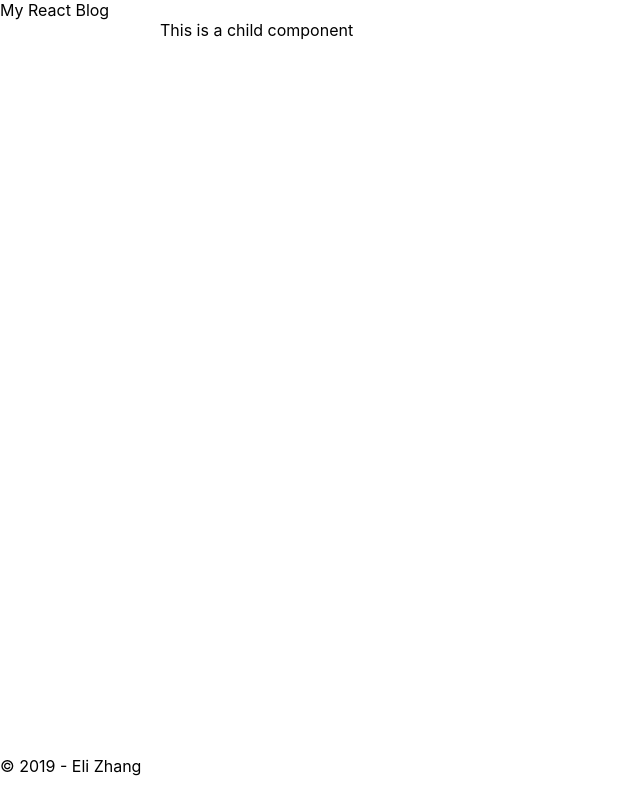
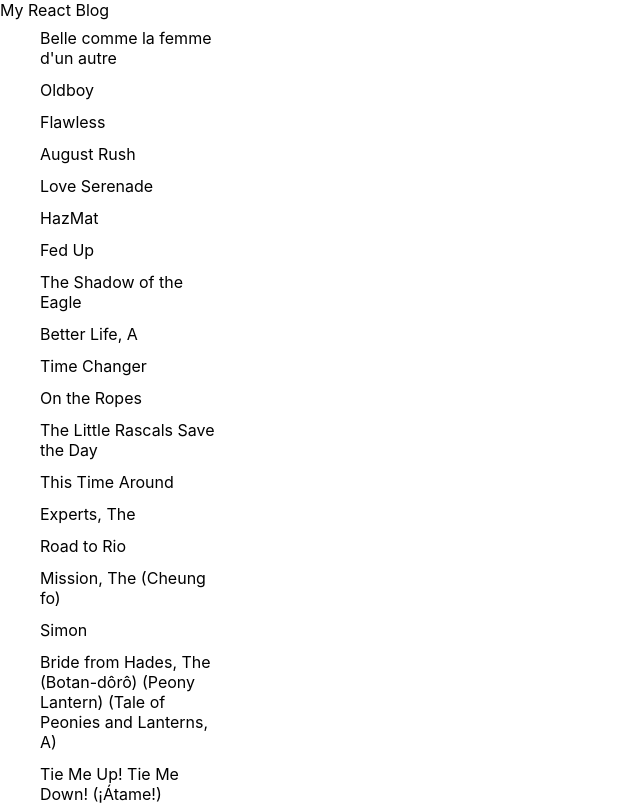
Before and after one commit to elizhang227/blog-react, a React (Create React App) app: page / in a window 1280 px wide. Shown: the top 805 px of the page, without its empty margins (0-640 px from the left). Built offline with nearby package versions, Linux system fonts and the light colour scheme.

Commit message:
added styling

```diff
--- a/src/App.js
+++ b/src/App.js
@@ -1,5 +1,4 @@
 import React from 'react';
-import styled from 'styled-components';
 
 import * as Data from './data/data.json';
 
@@ -11,12 +10,11 @@ import Wrapper from './sharedComponents/wrapper';
 
 
 function App() {
-  console.log('data should be here', Data);
   return (
     <div className="App">
       <Header />
       <Wrapper>
-        <ListLayout />
+      <ListLayout posts={Data}/>
       </Wrapper>
       <Footer />
     </div>
--- a/src/components/listLayout.js
+++ b/src/components/listLayout.js
@@ -1,18 +1,61 @@
 import React, { Component } from 'react';
+import styled from 'styled-components';
+import PropTypes from 'prop-types';
+
+const PostList = styled.ul`
+    list-style-type: none;
+    margin: 0;
+    text-align: left;
+    max-width: 25%;
+    width: 100%;
+
+    li {
+        padding: 4px 0;
+        margin: 4px 0;
+        width: 100%;
+    }
+`;
+
+const PostDetails = styled.div`
+    max-width: 75%;
+    margin: 0;
+    width: 100%;
+
+`;
 
 class ListLayout extends Component {
     state = {
         showDetails: false,
-        posts: null,
+        posts: [],
         postData: null
     }
 
+    componentDidMount() {
+        const { posts } = this.props;
+
+        this.setState({
+            posts: posts.default
+        })
+    }
+
     render() {
-        const { showDetails, postData } = this.state
+        const { posts, showDetails, postData } = this.state
         return (
-            <div>This is a child component</div>
+            <PostDetails>
+                <PostList>
+                    {posts.map((post, index) => {
+                        return (
+                            <li key={index}>{post.post_title}</li>
+                        )
+                    })}
+                </PostList>
+            </PostDetails>
         )
     }
 }
 
 export default ListLayout;
+
+ListLayout.propTypes = {
+    posts: PropTypes.object
+}
--- a/src/sharedComponents/wrapper.js
+++ b/src/sharedComponents/wrapper.js
@@ -2,7 +2,7 @@ import styled from 'styled-components';
 
 const Wrapper = styled.div`
     min-height: calc(100vh - 64px);
-    margin: 0 auto;
+    margin: 0;
     max-width: 60rem;
 `;
 
```
